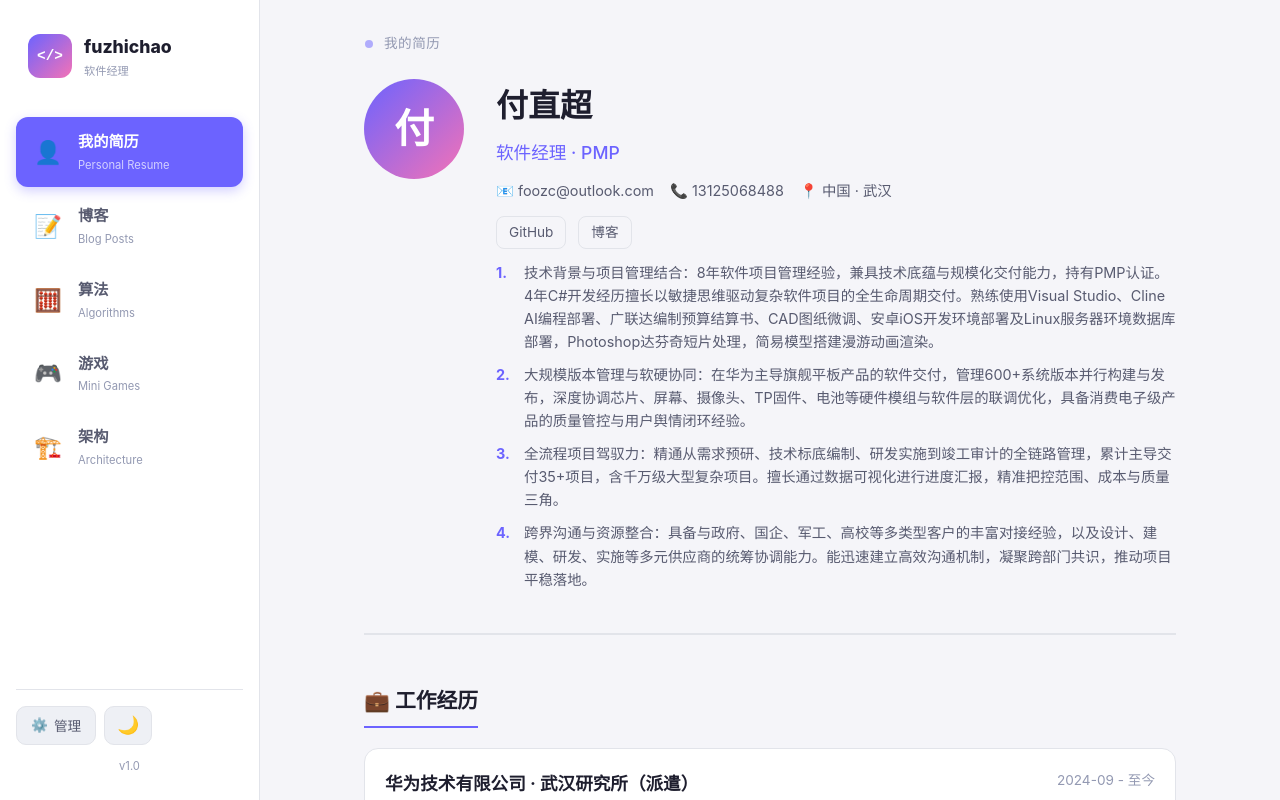
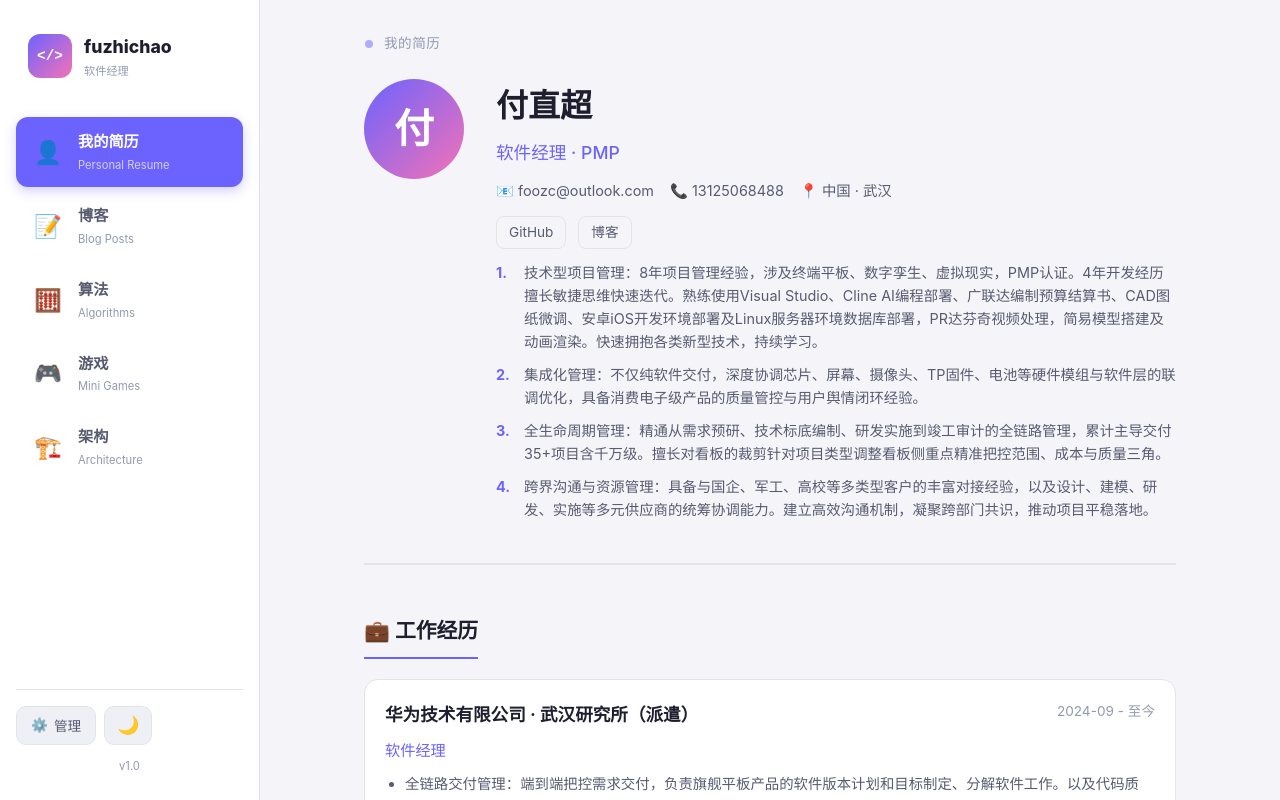
Before and after one commit to foozc/foozc.github.io, a Vue app: page / in a window 1280 px wide. Shown: the top 800 px of the page. Built offline with nearby package versions, Linux system fonts and the light colour scheme.

Commit message:
修改：网页标题改为软件项目经理，更新4条个人优势介绍

```diff
--- a/index.html
+++ b/index.html
@@ -3,7 +3,7 @@
   <head>
     <meta charset="UTF-8" />
     <meta name="viewport" content="width=device-width, initial-scale=1.0, maximum-scale=1.0, user-scalable=no" />
-    <title>fuzhichao · 前端工程师 · 个人简历与博客</title>
+    <title>fuzhichao · 软件项目经理 · 个人简历与博客</title>
     <link rel="icon" type="image/svg+xml" href="/favicon.svg" />
   </head>
   <body>
--- a/src/data/resume.js
+++ b/src/data/resume.js
@@ -7,10 +7,10 @@ export const resume = {
     location: '中国 · 武汉',
     summary: '',
     summaryBullets: [
-      '技术背景与项目管理结合：8年软件项目管理经验，兼具技术底蕴与规模化交付能力，持有PMP认证。4年C#开发经历擅长以敏捷思维驱动复杂软件项目的全生命周期交付。熟练使用Visual Studio、Cline AI编程部署、广联达编制预算结算书、CAD图纸微调、安卓iOS开发环境部署及Linux服务器环境数据库部署，Photoshop达芬奇短片处理，简易模型搭建漫游动画渲染。',
-      '大规模版本管理与软硬协同：在华为主导旗舰平板产品的软件交付，管理600+系统版本并行构建与发布，深度协调芯片、屏幕、摄像头、TP固件、电池等硬件模组与软件层的联调优化，具备消费电子级产品的质量管控与用户舆情闭环经验。',
-      '全流程项目驾驭力：精通从需求预研、技术标底编制、研发实施到竣工审计的全链路管理，累计主导交付35+项目，含千万级大型复杂项目。擅长通过数据可视化进行进度汇报，精准把控范围、成本与质量三角。',
-      '跨界沟通与资源整合：具备与政府、国企、军工、高校等多类型客户的丰富对接经验，以及设计、建模、研发、实施等多元供应商的统筹协调能力。能迅速建立高效沟通机制，凝聚跨部门共识，推动项目平稳落地。'
+      '技术型项目管理：8年项目管理经验，涉及终端平板、数字孪生、虚拟现实，PMP认证。4年开发经历擅长敏捷思维快速迭代。熟练使用Visual Studio、Cline AI编程部署、广联达编制预算结算书、CAD图纸微调、安卓iOS开发环境部署及Linux服务器环境数据库部署，PR达芬奇视频处理，简易模型搭建及动画渲染。快速拥抱各类新型技术，持续学习。',
+      '集成化管理：不仅纯软件交付，深度协调芯片、屏幕、摄像头、TP固件、电池等硬件模组与软件层的联调优化，具备消费电子级产品的质量管控与用户舆情闭环经验。',
+      '全生命周期管理：精通从需求预研、技术标底编制、研发实施到竣工审计的全链路管理，累计主导交付35+项目含千万级。擅长对看板的裁剪针对项目类型调整看板侧重点精准把控范围、成本与质量三角。',
+      '跨界沟通与资源管理：具备与国企、军工、高校等多类型客户的丰富对接经验，以及设计、建模、研发、实施等多元供应商的统筹协调能力。建立高效沟通机制，凝聚跨部门共识，推动项目平稳落地。'
     ],
     links: [
       { name: 'GitHub', url: 'https://github.com/foozc' },
```
